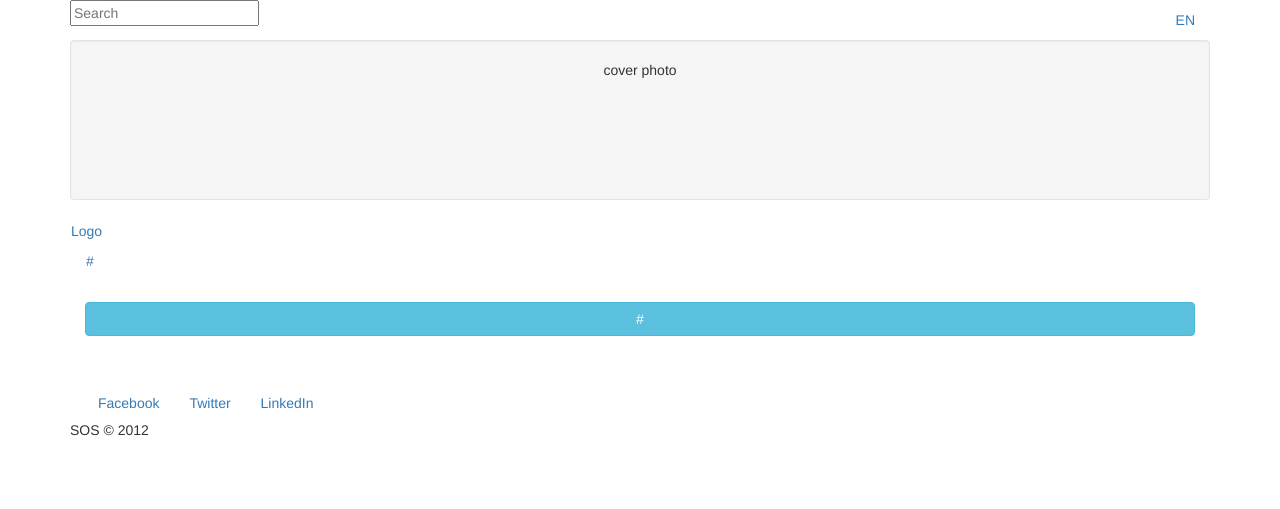
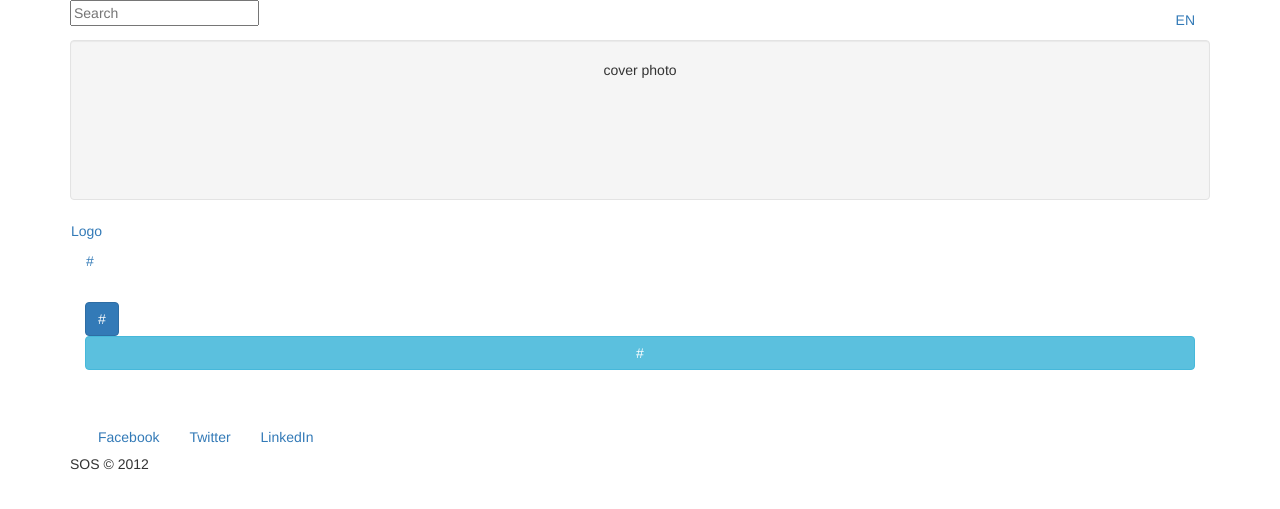
Before and after one commit to aliismayilov/SOS, a Django app: template templates/base.html in a window 1280 px wide. Shown: the top 509 px of the page. Run offline with Django 3.2, Linux system fonts and the light colour scheme; the template is opened without the code that fills it: most values are stand-ins (such as "Sample title", 1, 10 or a date in 2020); some libraries are stand-ins or nearby versions.

Commit message:
bottom links in base.html

```diff
--- a/templates/base.html
+++ b/templates/base.html
@@ -49,6 +49,11 @@
 			<div class="row-fluid">
 				<div class="span9">
 					{% block content %}{% endblock %}
+					<div class="row-fluid">
+					{% for link in bottom_links %}
+						<a href="{{ link.get_absolute_url }}" class="btn btn-large btn-primary span4">{{ link }}</a>
+					{% endfor %}
+					</div>
 				</div>
 				<div class="span3">
 				{% for link in side_links %}
--- a/templates/index.html
+++ b/templates/index.html
@@ -21,9 +21,4 @@
 	<a class="carousel-control left" href="#myCarousel" data-slide="prev">&lsaquo;</a>
 	<a class="carousel-control right" href="#myCarousel" data-slide="next">&rsaquo;</a>
 </div>
-<div class="row-fluid">
-{% for link in bottom_links %}
-	<a href="{{ link.get_absolute_url }}" class="btn btn-large btn-primary span4">{{ link }}</a>
-{% endfor %}
-</div>
 {% endblock %}
```
